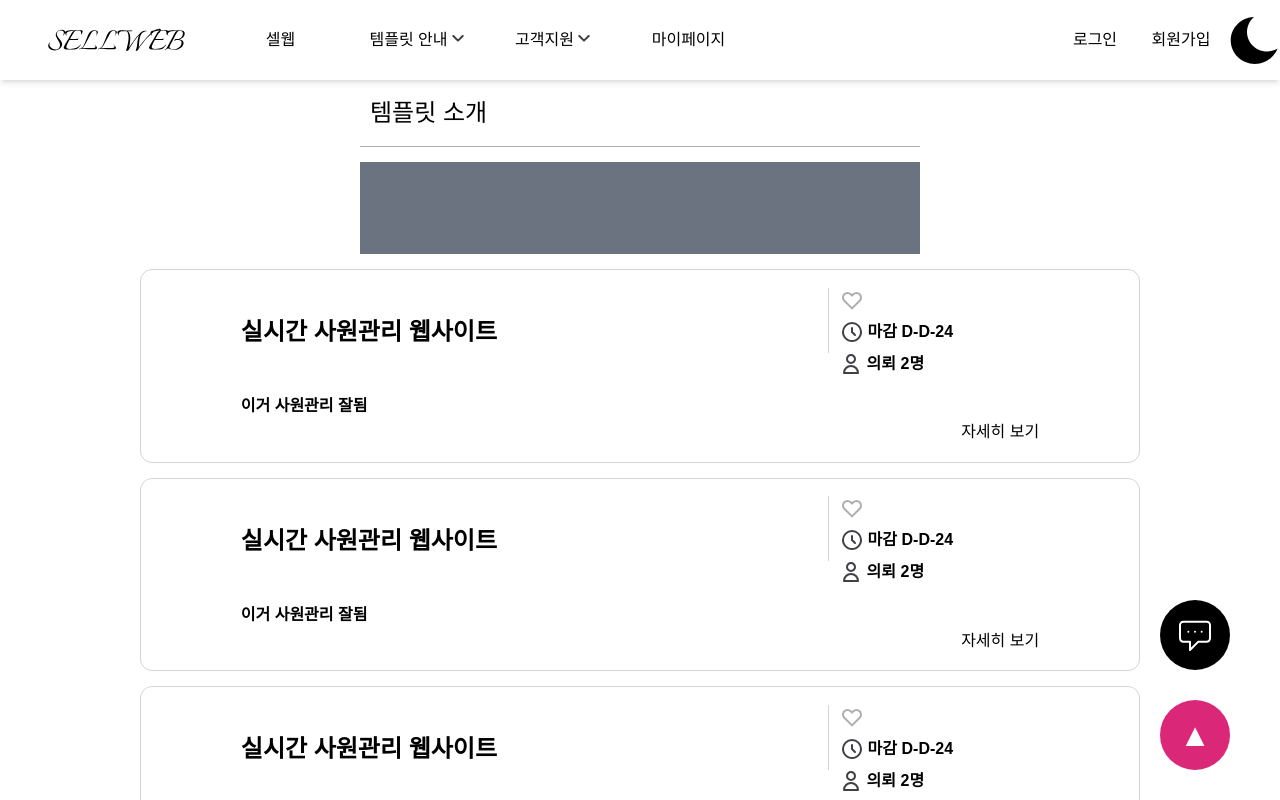
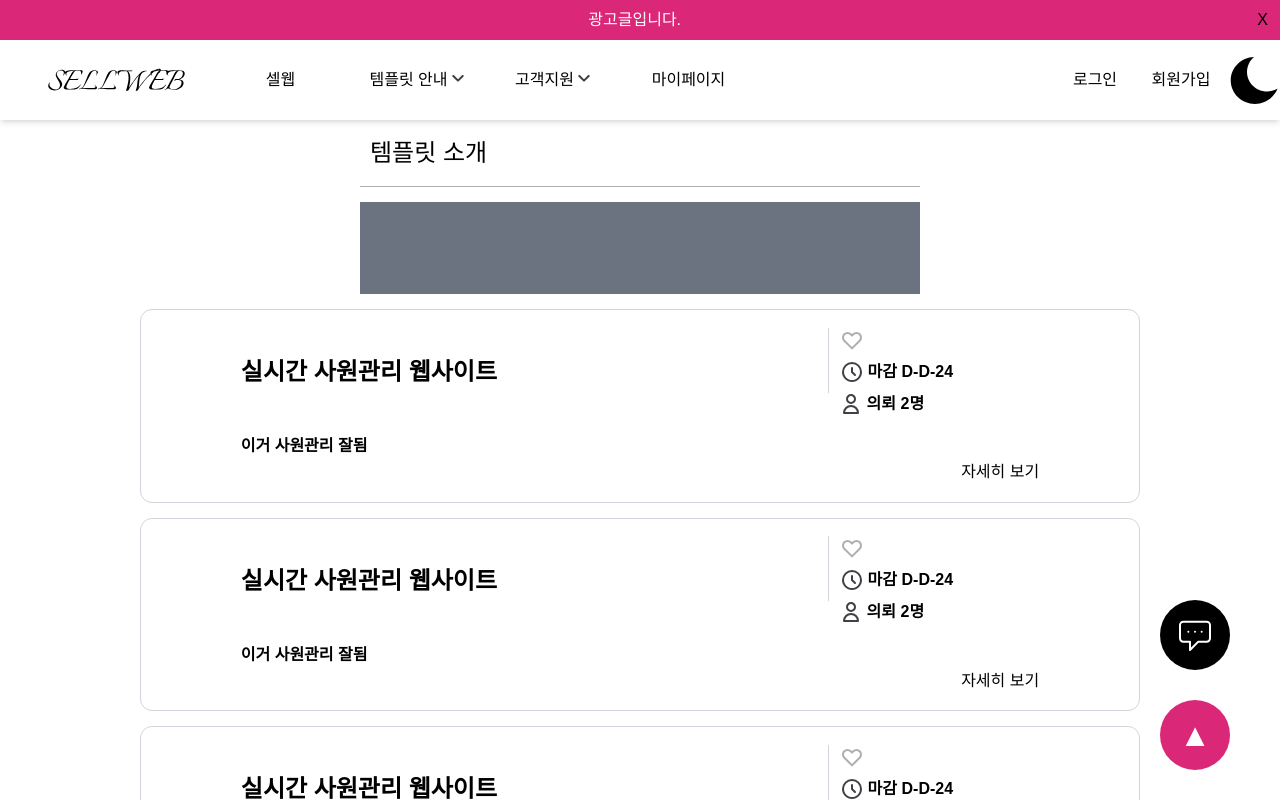
Before and after one commit to Hyun-EG/SP-sellweb, a Next.js app: page /temp in a window 1280 px wide. Shown: the top 800 px of the page. Built offline with nearby package versions, Linux system fonts and the light colour scheme; a web font is replaced by a local one.

Commit message:
Design: AdBox 추가

```diff
--- a/src/app/layout.tsx
+++ b/src/app/layout.tsx
@@ -6,6 +6,7 @@ import Footer from '@/components/Footer';
 import Contents from '@/components/Contents';
 import ChatBtn from '@/components/ChatBtn';
 import BackToTop from '@/components/BackToTop';
+import AdBox from '@/components/AdBox';
 
 const geistSans = Geist({
   variable: '--font-geist-sans',
@@ -42,6 +43,7 @@ export default function RootLayout({
       <body
         className={`${geistSans.variable} ${geistMono.variable} antialiased`}
       >
+        <AdBox content="광고글입니다." />
         <NavBar />
         <Contents>{children}</Contents>
         <ChatBtn backgroundColor="black" />
--- a/src/components/AdBox.tsx
+++ b/src/components/AdBox.tsx
@@ -11,9 +11,9 @@ const AdBox = ({ content }: MessageProps) => {
   return (
     <>
       {isShow ? (
-        <div className=" h-10 flex justify-between items-center bg-custom-pink px-3 ">
+        <div className=" h-10 flex justify-between items-center bg-customPink px-3 ">
           <span></span>
-          <span>{content}</span>
+          <span className="text-white">{content}</span>
           <span
             onClick={() => {
               setIsShow(isShow ? false : true);
--- a/tailwind.config.ts
+++ b/tailwind.config.ts
@@ -11,12 +11,12 @@ export default {
       colors: {
         background: 'var(--background)',
         foreground: 'var(--foreground)',
+        customPink: '#DB2777',
         slateGray: '#566270',
         neutralGray: '#AFAFAF',
         lightPurple: '#A593E0',
         danger: '#B6000F',
         sucess: '#2BBE00',
-
       },
     },
   },
```
